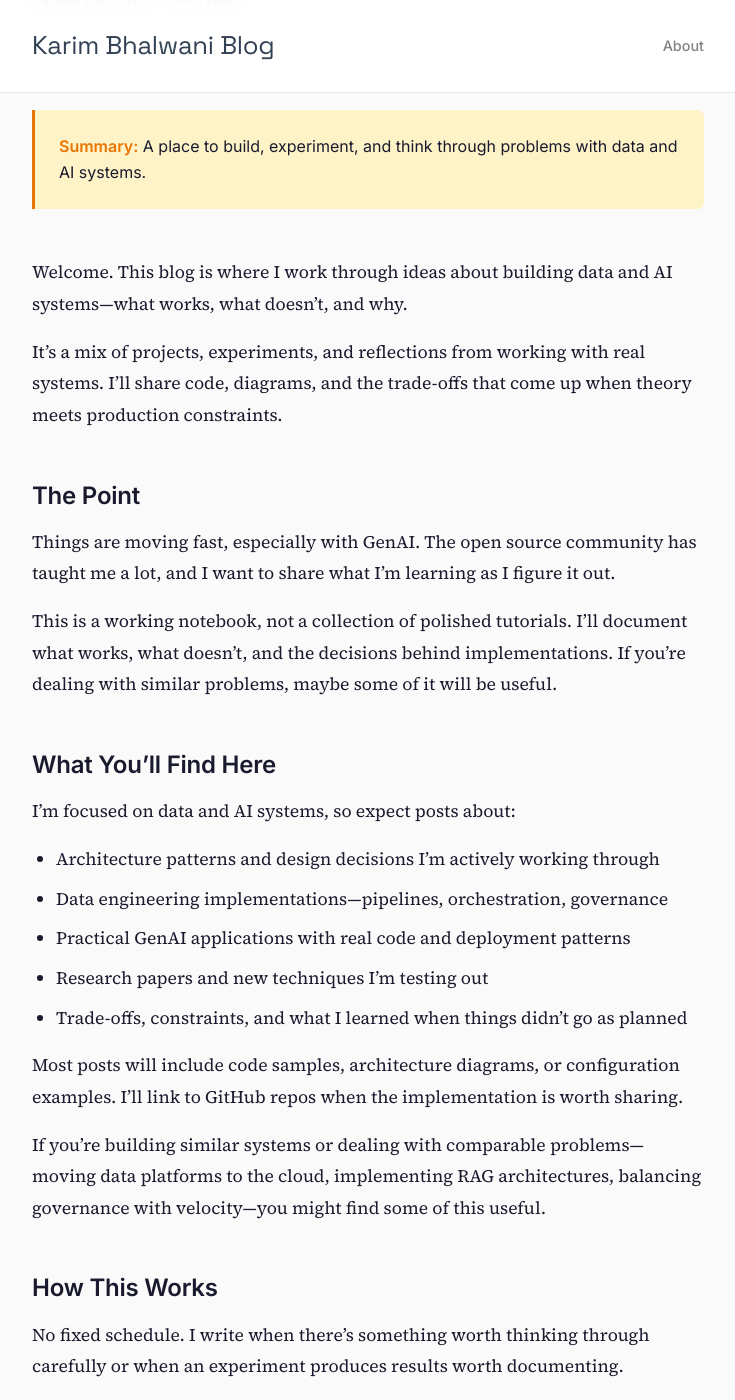
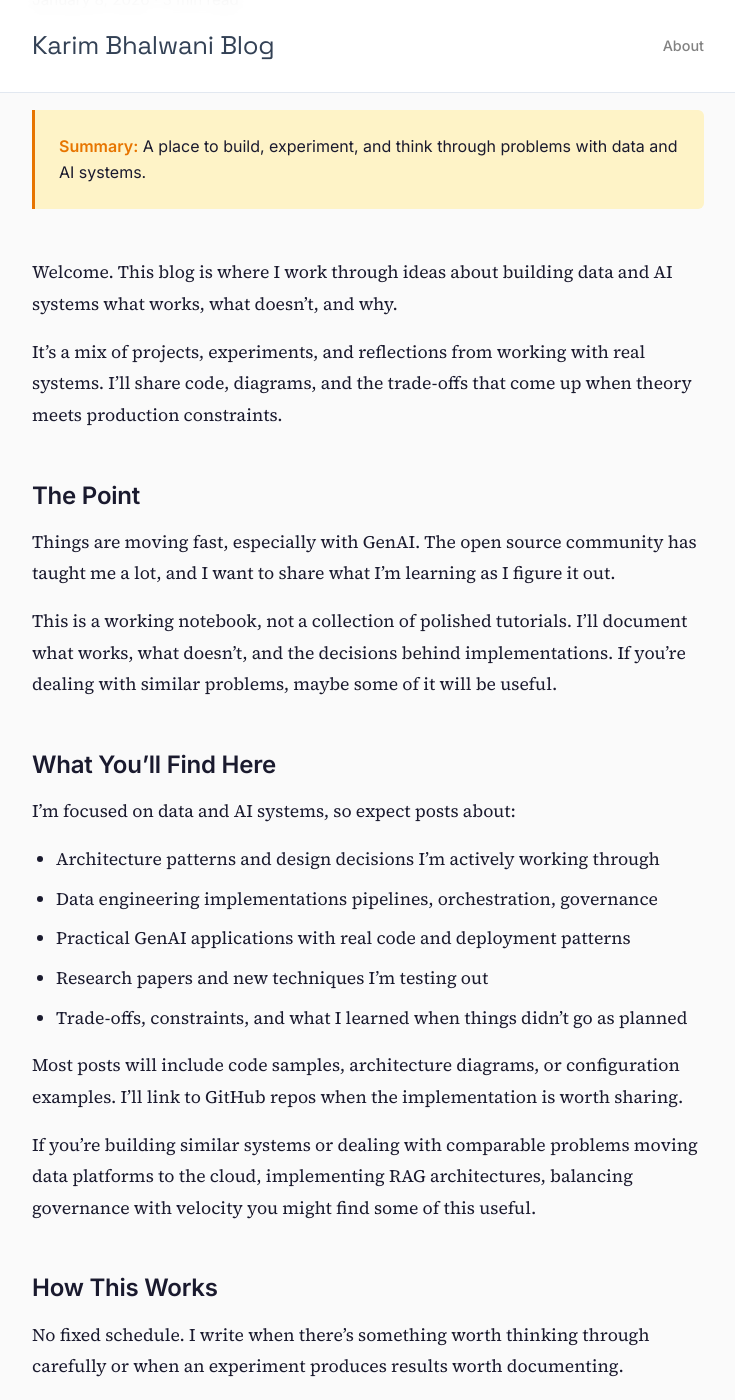
Before and after one commit to karim-bhalwani/karim-bhalwani.github.io, a Jekyll site: the page built from _posts/2026-01-08-welcome-to-my-blog.markdown, in a window 1280 px wide and 1400 px high, scrolled down 208 px. Shown: the whole window, without its empty margins (272-1007 px from the left). Built offline with Jekyll 4.4.1, drawn with Linux system fonts in a browser that asks for light colours.

```diff
--- a/_posts/2026-01-08-welcome-to-my-blog.markdown
+++ b/_posts/2026-01-08-welcome-to-my-blog.markdown
@@ -6,7 +6,7 @@ date: 2026-01-08 12:00:00 -0500
 reading_time: 3
 ---
 
-Welcome. This blog is where I work through ideas about building data and AI systems—what works, what doesn't, and why.
+Welcome. This blog is where I work through ideas about building data and AI systems what works, what doesn't, and why.
 
 It's a mix of projects, experiments, and reflections from working with real systems. I'll share code, diagrams, and the trade-offs that come up when theory meets production constraints.
 
@@ -21,14 +21,14 @@ This is a working notebook, not a collection of polished tutorials. I'll documen
 I'm focused on data and AI systems, so expect posts about:
 
 - Architecture patterns and design decisions I'm actively working through
-- Data engineering implementations—pipelines, orchestration, governance
+- Data engineering implementations pipelines, orchestration, governance
 - Practical GenAI applications with real code and deployment patterns
 - Research papers and new techniques I'm testing out
 - Trade-offs, constraints, and what I learned when things didn't go as planned
 
 Most posts will include code samples, architecture diagrams, or configuration examples. I'll link to GitHub repos when the implementation is worth sharing.
 
-If you're building similar systems or dealing with comparable problems—moving data platforms to the cloud, implementing RAG architectures, balancing governance with velocity—you might find some of this useful.
+If you're building similar systems or dealing with comparable problems moving data platforms to the cloud, implementing RAG architectures, balancing governance with velocity you might find some of this useful.
 
 ## How This Works
 
```
